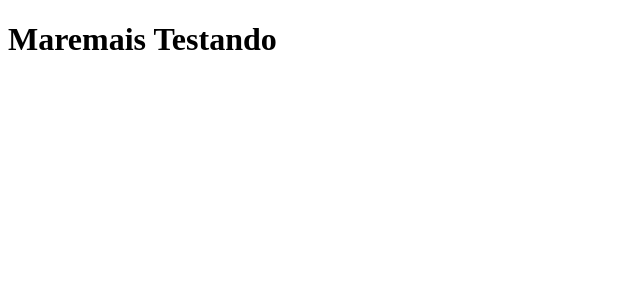
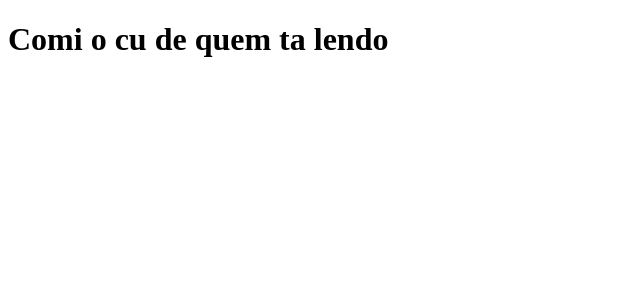
Before and after one commit to Inexplictuscode/clone-tabnews, a Next.js app: page / in a window 1280 px wide. Shown: the top 300 px of the page, without its empty margins (0-640 px from the left). Built offline with nearby package versions, Linux system fonts and the light colour scheme.

Commit message:
atualizando mensagem

```diff
--- a/pages/index.js
+++ b/pages/index.js
@@ -1,5 +1,5 @@
 function Home (){
-    return <h1>Maremais Testando</h1>
+    return <h1>Comi o cu de quem ta lendo</h1>
 }
 
 export default Home;
```
